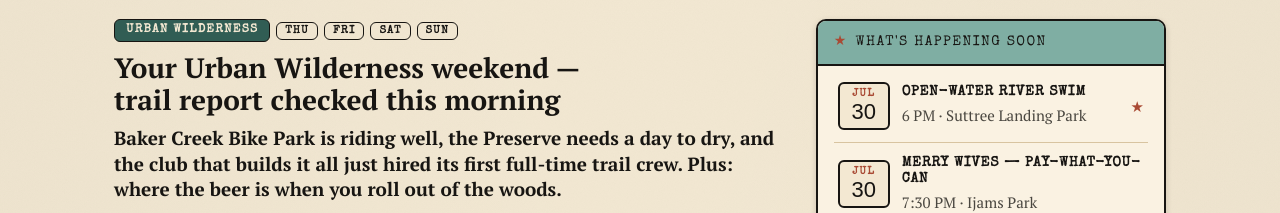
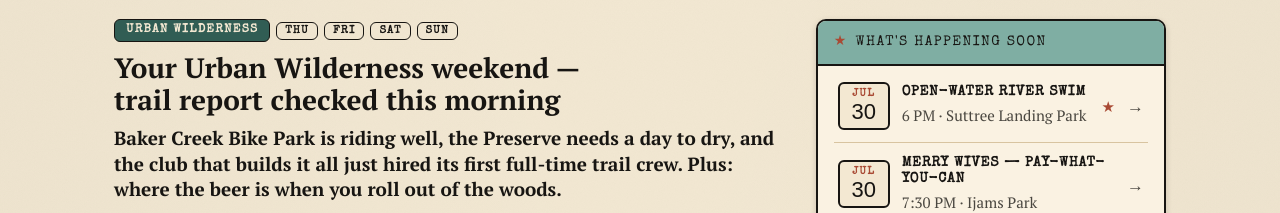
Before and after one commit to theandyroberts/sokno_ear_web, a Next.js app: page /next in a window 1280 px wide. Shown: the part 605-818 px from the top of the page. Built offline with nearby package versions, Linux system fonts and the light colour scheme; no server answers; a web font is replaced by a local one.

Commit message:
calendar: rows link to the story covering the event (whole row is the <a>, hover + trailing arrow affordance); add '★ don't miss it' legend; wire all 8 No. 7 entries

```diff
--- a/components/Paper.tsx
+++ b/components/Paper.tsx
@@ -77,8 +77,13 @@ export function Paper({ edition, permalinks = true }: { edition: Edition; permal
               )}
               <Well title="What's Happening Soon">
                 {sidebar.calendar.map((c, i) => (
-                  <CalendarItem key={i} month={c.month} day={c.day} title={c.title} meta={c.meta} starred={c.starred} divider={i < sidebar.calendar.length - 1} />
+                  <CalendarItem key={i} month={c.month} day={c.day} title={c.title} meta={c.meta} starred={c.starred} href={c.href} divider={i < sidebar.calendar.length - 1} />
                 ))}
+                {sidebar.calendar.some((c) => c.starred) && (
+                  <div style={{ padding: "8px 4px 4px", fontFamily: "var(--font-label)", fontSize: "var(--label-sm)", letterSpacing: "var(--tracking-label)", textTransform: "uppercase", color: "var(--ink-faded)", textAlign: "right" }}>
+                    <span aria-hidden style={{ color: "var(--rust)" }}>★</span> don&rsquo;t miss it
+                  </div>
+                )}
               </Well>
               <SubscribeForm />
             </aside>
--- a/components/ds/CalendarItem.d.ts
+++ b/components/ds/CalendarItem.d.ts
@@ -12,6 +12,8 @@ export interface CalendarItemProps {
   starred?: boolean;
   /** Hairline divider under the row. @default true */
   divider?: boolean;
+  /** Make the whole row a link (usually "#story-id" to jump to coverage). */
+  href?: string;
   style?: React.CSSProperties;
 }
 
--- a/components/ds/CalendarItem.jsx
+++ b/components/ds/CalendarItem.jsx
@@ -5,6 +5,10 @@ import React from "react";
  * CalendarItem — one row of the "What's Happening Soon" calendar: a stamped
  * date block, the event title and meta, and a star. Stack several inside a
  * bordered well.
+ *
+ * With `href`, the WHOLE row is a link (usually "#story-id" — jump to the story
+ * that covers the event). Rendered as <a> so right-click/new-tab work; without
+ * href it stays a plain div.
  */
 export function CalendarItem({
   month,
@@ -13,12 +17,15 @@ export function CalendarItem({
   meta,
   starred = false,
   divider = true,
+  href,
   style = {},
   ...rest
 }) {
   const [hover, setHover] = React.useState(false);
+  const Root = href ? "a" : "div";
   return (
-    <div
+    <Root
+      href={href}
       onMouseEnter={() => setHover(true)}
       onMouseLeave={() => setHover(false)}
       style={{
@@ -29,6 +36,9 @@ export function CalendarItem({
         borderBottom: divider ? "var(--border-hair) solid var(--paper-edge)" : "none",
         background: hover ? "var(--paper-shadow)" : "transparent",
         transition: "background-color 120ms ease",
+        textDecoration: "none",
+        color: "inherit",
+        cursor: href ? "pointer" : "default",
         ...style,
       }}
       {...rest}
@@ -50,11 +60,12 @@ export function CalendarItem({
       </div>
 
       <div style={{ flex: 1, minWidth: 0 }}>
-        <div style={{ fontFamily: "var(--font-label)", fontWeight: 600, fontSize: "var(--label-md)", letterSpacing: "var(--tracking-label-tight)", textTransform: "uppercase", color: "var(--ink-black)", lineHeight: 1.2 }}>{title}</div>
+        <div style={{ fontFamily: "var(--font-label)", fontWeight: 600, fontSize: "var(--label-md)", letterSpacing: "var(--tracking-label-tight)", textTransform: "uppercase", color: hover && href ? "var(--rust)" : "var(--ink-black)", lineHeight: 1.2, transition: "color 120ms ease" }}>{title}</div>
         {meta && <div style={{ fontFamily: "var(--font-body)", fontSize: "var(--text-sm)", color: "var(--ink-faded)", marginTop: "2px" }}>{meta}</div>}
       </div>
 
       {starred && <span aria-hidden="true" style={{ flex: "none", color: "var(--rust)", fontSize: "15px" }}>★</span>}
-    </div>
+      {href && <span aria-hidden="true" style={{ flex: "none", color: hover ? "var(--rust)" : "var(--ink-faded)", fontFamily: "var(--font-body)", fontWeight: 700, transition: "color 120ms ease" }}>→</span>}
+    </Root>
   );
 }
--- a/content/drafts/2026-07-30.json
+++ b/content/drafts/2026-07-30.json
@@ -539,52 +539,60 @@
         "day": "30",
         "title": "Open-water river swim",
         "meta": "6 PM · Suttree Landing Park",
-        "starred": true
+        "starred": true,
+        "href": "#urban-wilderness"
       },
       {
         "month": "JUL",
         "day": "30",
         "title": "Merry Wives — pay-what-you-can",
-        "meta": "7:30 PM · Ijams Park"
+        "meta": "7:30 PM · Ijams Park",
+        "href": "#shakespeare-correction"
       },
       {
         "month": "JUL",
         "day": "31",
         "title": "Back to School Bash",
         "meta": "11 AM–3 PM · Kern's",
-        "starred": true
+        "starred": true,
+        "href": "#kerns-weekend"
       },
       {
         "month": "JUL",
         "day": "31",
         "title": "Brian Clay Gruuv Series",
-        "meta": "7 PM · Kern's"
+        "meta": "7 PM · Kern's",
+        "href": "#kerns-weekend"
       },
       {
         "month": "AUG",
         "day": "1",
         "title": "Tree ID workshop",
-        "meta": "9:30 AM · Ijams Park"
+        "meta": "9:30 AM · Ijams Park",
+        "href": "#ijams-weekend"
       },
       {
         "month": "AUG",
         "day": "1",
         "title": "EcoArt: Ecosystem Explorers",
-        "meta": "3 PM · Ijams Park"
+        "meta": "3 PM · Ijams Park",
+        "href": "#ijams-weekend"
       },
       {
         "month": "AUG",
         "day": "2",
         "title": "Bird Banding",
         "meta": "7:30 AM · Ijams Park",
-        "starred": true
+        "starred": true,
+        "href": "#ijams-weekend"
       },
       {
         "month": "AUG",
         "day": "13",
         "title": "Kerbela hearing (ARC)",
         "meta": "The bluff gets its date",
-        "starred": true
+        "starred": true,
+        "href": "#variance-approved"
       }
     ]
   }
--- a/lib/schema.ts
+++ b/lib/schema.ts
@@ -85,6 +85,8 @@ export const StoryCard = z.object({
 export const CalEvent = z.object({
   month: z.string(), day: z.string(), title: z.string(),
   meta: z.string().optional(), starred: z.boolean().default(false),
+  /** Jump target — usually "#story-id" of the story covering this event. */
+  href: z.string().optional(),
 });
 
 export const Audio = z.object({
```
